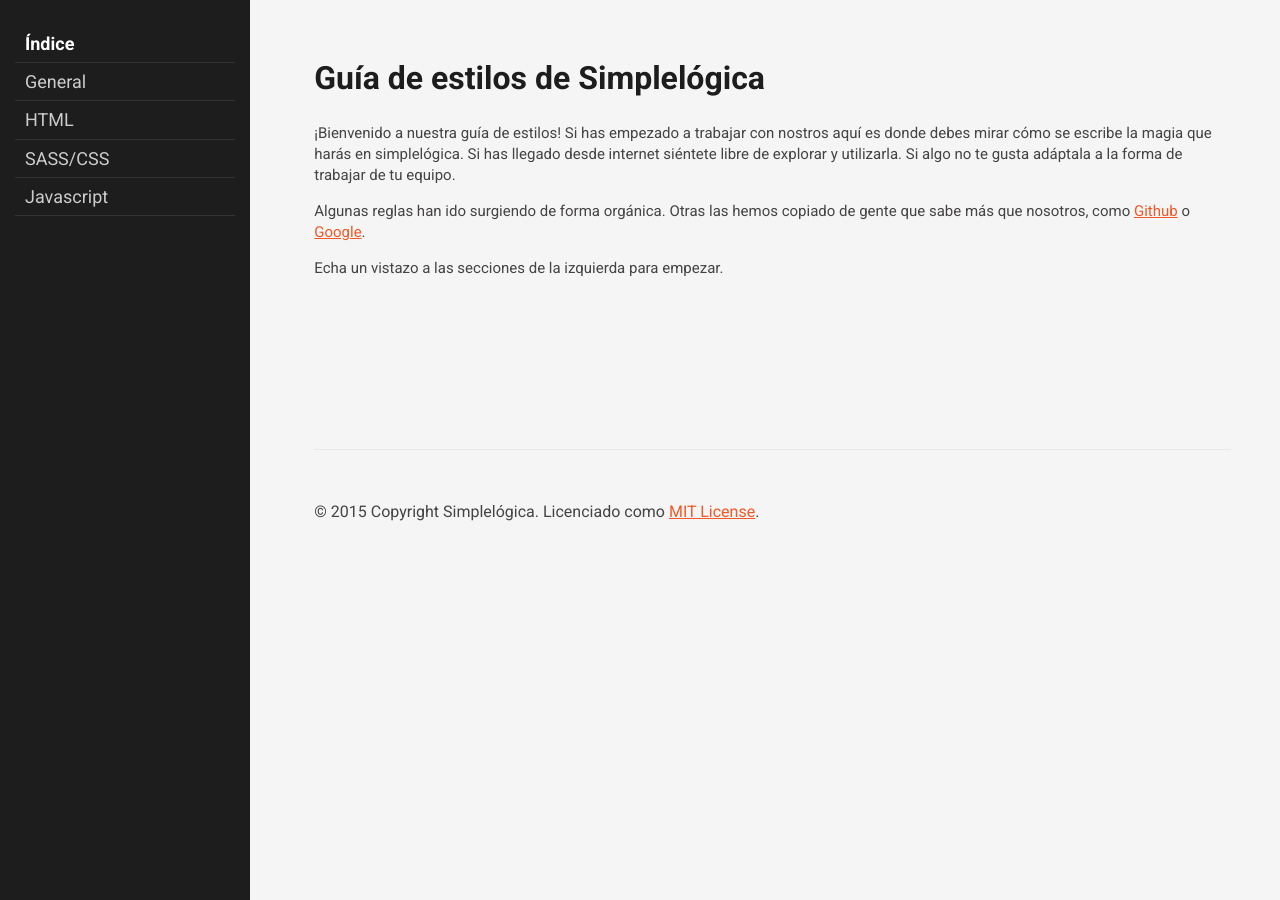
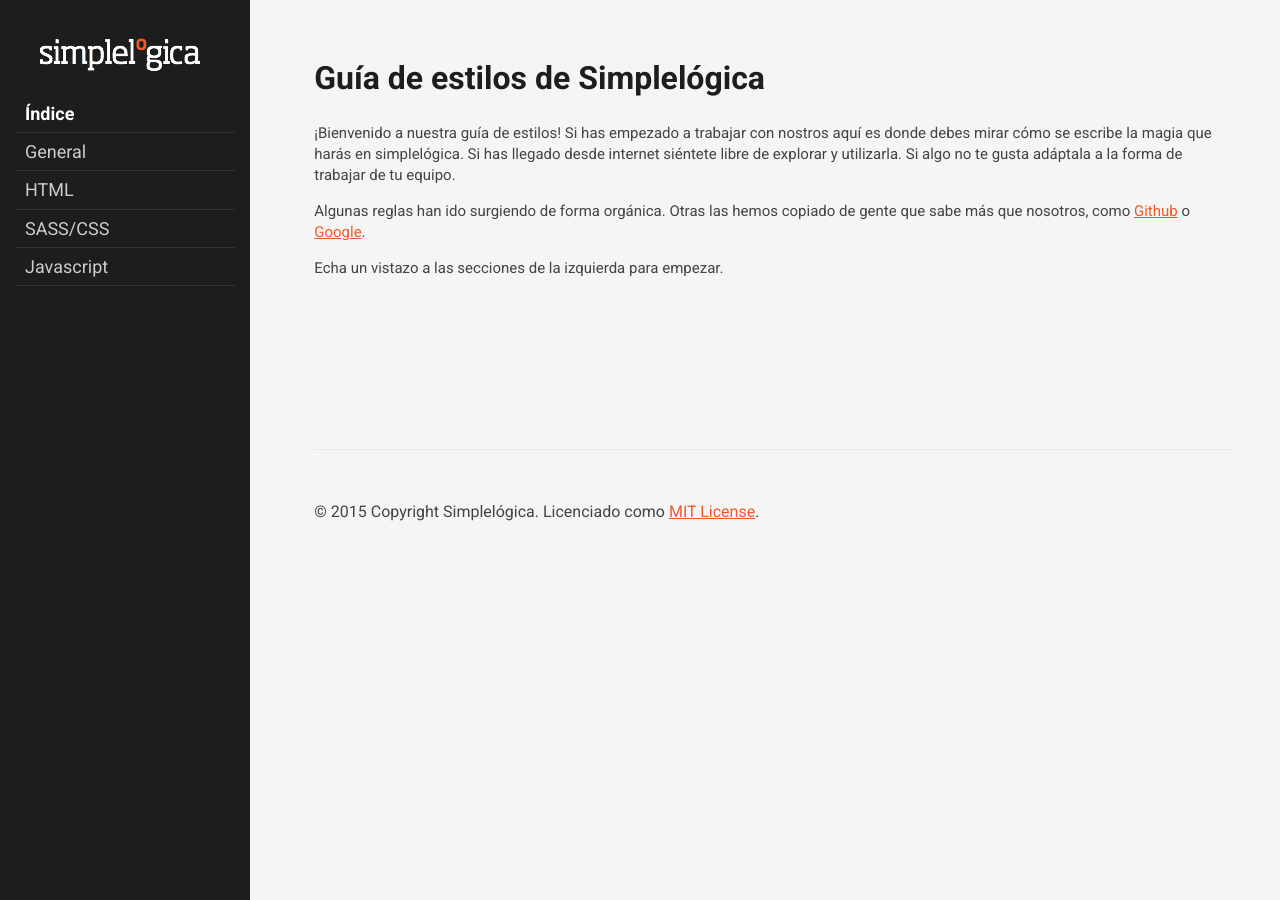
Before and after one commit to simplelogica/styleguides, a Jekyll site: the page built from index.md, in a window 1280 px wide. Built offline with Jekyll 4.4.1, drawn with Linux system fonts in a browser that asks for light colours; nearby versions of some CDN libraries; Markdown is read by kramdown in place of the engine named in the settings.

Commit message:
Añadimos logo al sidebar

```diff
--- a/_includes/header.html
+++ b/_includes/header.html
@@ -1,5 +1,6 @@
 <header class="site-header">
   <nav class="site-nav">
+    <a href="{{ site.baseurl }}/" class="logo">Simplelógica</a>
     <ul>
       <li><a href="{{ site.baseurl }}/"{% if page.slug == "home" %} class="active"{% endif %}>Índice</a></li>
       <li><a href="{{ site.baseurl }}/guias/general.html"{% if page.slug == "general" %} class="active"{% endif %}>General</a></li>
--- a/_sass/_menu.scss
+++ b/_sass/_menu.scss
@@ -6,6 +6,14 @@
   left: 0;
   top: 0;
   bottom: 0;
+  .logo {
+    display: block;
+    width: 170px;
+    height: 40px;
+    margin: 20px;
+    background: url('/images/logo.png') no-repeat 0 0;
+    font: 0/0 a;
+  }
 }
 
 .site-nav ul {
```
Also changed, not shown: images/logo.png (added).
